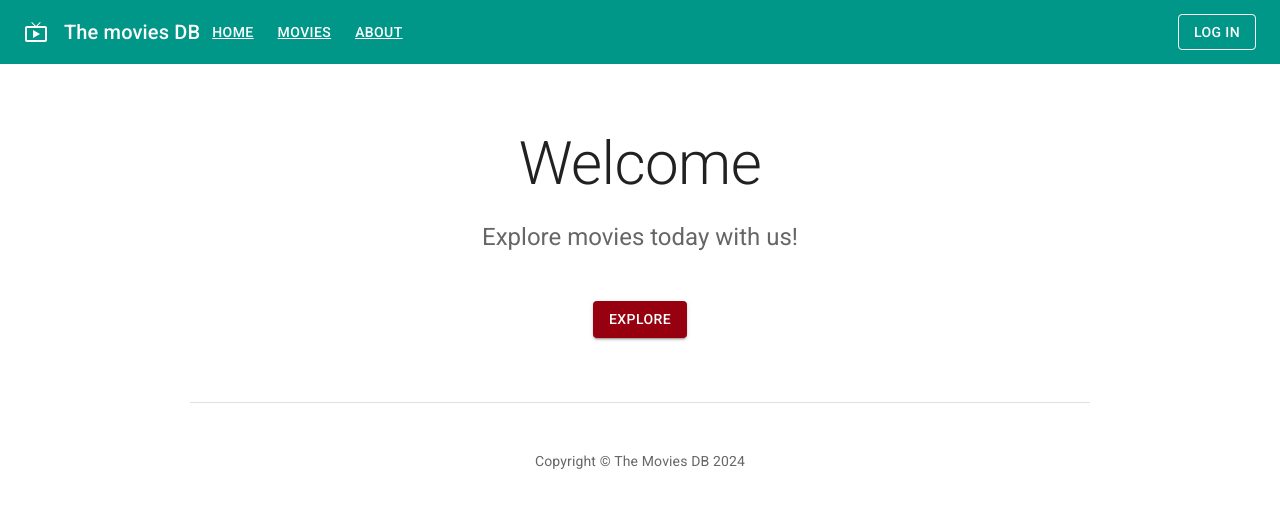
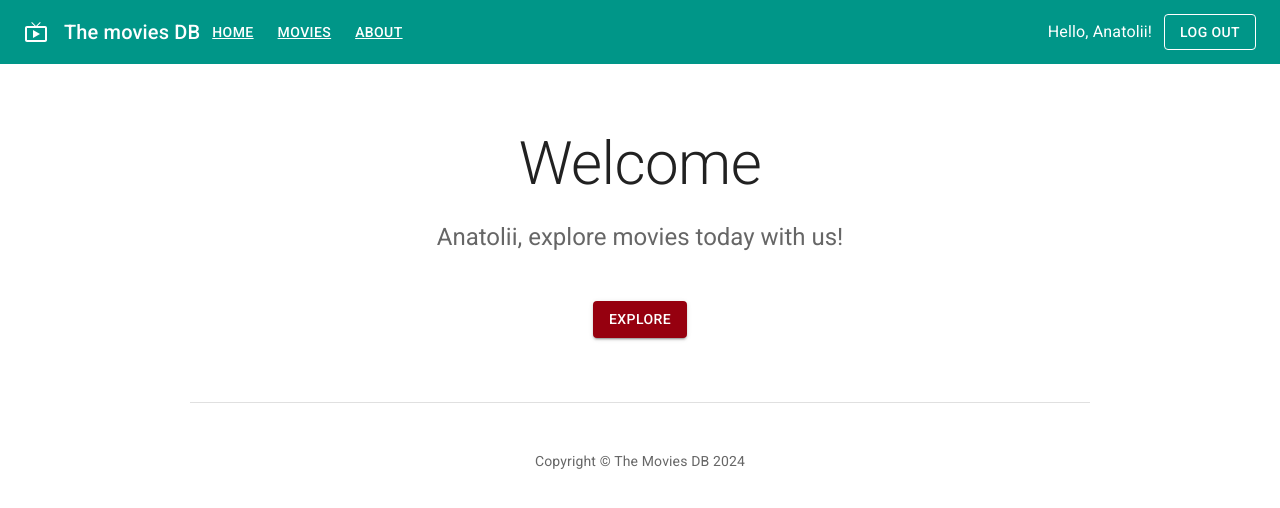
Before and after one commit to Anatoliy-13/films, a React (Create React App) app in the folder my-app/: page / in a window 1280 px wide. Both pictures are taken after a click on the button "LOG IN". Shown: the top 508 px of the page. Built offline with nearby package versions, Linux system fonts and the light colour scheme; no server answers.

Commit message:
feat: apply  useContext

```diff
--- a/my-app/src/App.tsx
+++ b/my-app/src/App.tsx
@@ -1,10 +1,11 @@
-import React from 'react';
+import React, { useState } from 'react';
 
 import { CssBaseline, createTheme } from "@mui/material";
 import { ThemeProvider } from '@emotion/react';
 import { teal } from '@mui/material/colors';
 import { Outlet } from 'react-router-dom';
 import { AppHeader } from './AppHeader';
+import { AuthContext, AuthInfo, anonymousUser } from './AuthContext';
 
 
 
@@ -17,14 +18,24 @@
   },
 });
 
+const fakeAuth: AuthInfo = {
+  user: {
+    name: "Anatolii",
+  },
+}
+
 function App() {
+
+  const [auth, setAuth] = useState<AuthInfo>({user: anonymousUser})
   return (
     <ThemeProvider theme={defaultTheme}>
       <CssBaseline />
-      <AppHeader />
+      <AuthContext.Provider value={auth}>
+        <AppHeader onLogin={() => setAuth(fakeAuth)} onLogout={() => setAuth({user: anonymousUser})} />
       <main>
         <Outlet />
       </main>
+      </AuthContext.Provider>
     </ThemeProvider>
   );
 }
--- a/my-app/src/AppHeader.tsx
+++ b/my-app/src/AppHeader.tsx
@@ -4,7 +4,12 @@
 import { Link as RouterLink } from 'react-router-dom';
 import { AuthContext, anonymousUser } from './AuthContext';
 
-export function AppHeader() {
+interface AuthHeaderProps {
+  onLogin(): void;
+  onLogout(): void;
+}
+
+export function AppHeader({onLogin, onLogout}: AuthHeaderProps) {
   return (
     <AppBar position='static'>
         <Toolbar>
@@ -19,13 +24,18 @@
                 <HeaderLink to="/About">About</HeaderLink>
               </nav>
         </Box>
-        <AutSection />
+        <AuthSection onLogin={onLogin} onLogout={onLogout}/>
         </Toolbar>
       </AppBar>
   )
 }
 
-function AutSection() {
+interface AuthSectionProps {
+  onLogin(): void;
+  onLogout(): void;
+}
+
+function AuthSection({onLogin, onLogout}: AuthSectionProps) {
   const auth = useContext(AuthContext);
   const loggedIn = auth.user !== anonymousUser;
 
@@ -35,13 +45,13 @@
         <Typography>
           Hello, {auth.user.name}!
         </Typography>
-      <Button color='inherit' variant='outlined' sx={{ml: 1.5}}>Log out</Button>
+      <Button color='inherit' variant='outlined' sx={{ml: 1.5}} onClick={onLogout}>Log out</Button>
       </>
     )
   }
 
   return (
-    <Button color='inherit' variant='outlined'>Log in</Button>
+    <Button color='inherit' variant='outlined' onClick={onLogin}>Log in</Button>
   )
 }
 
```
